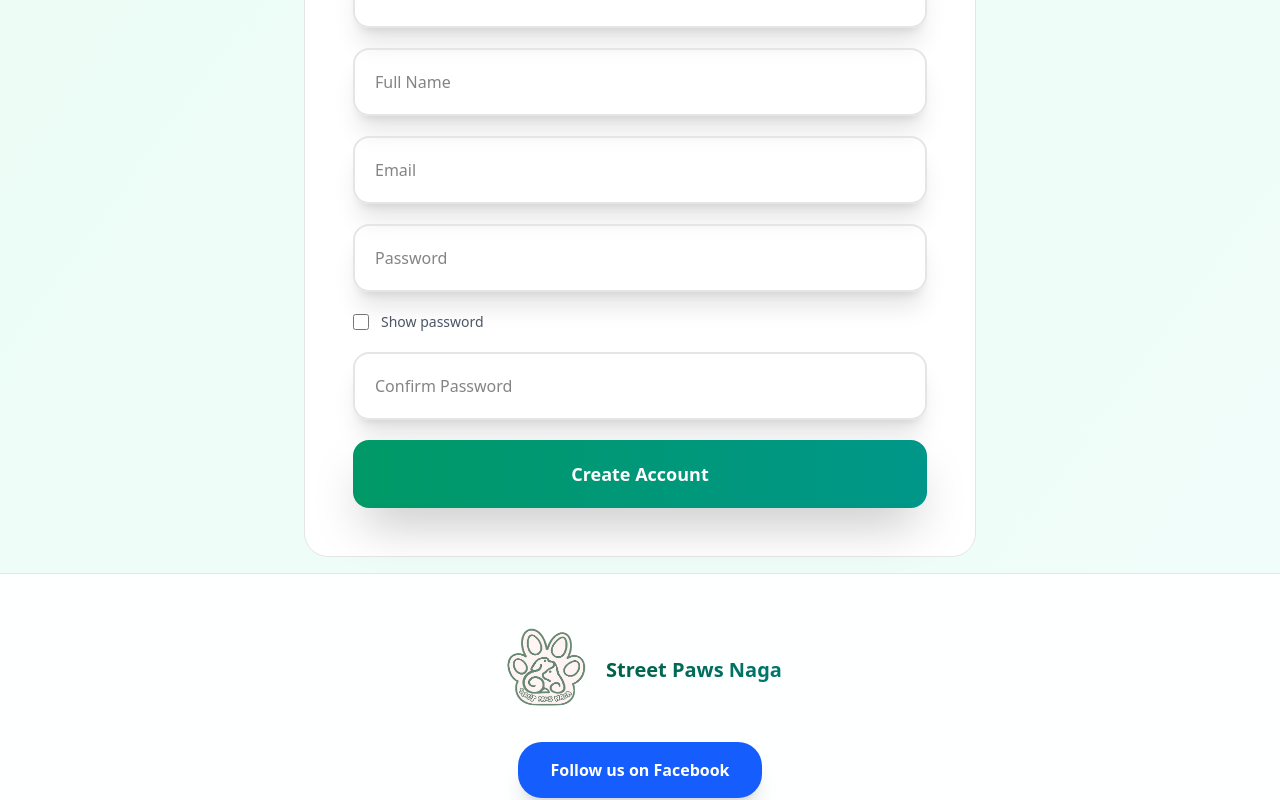
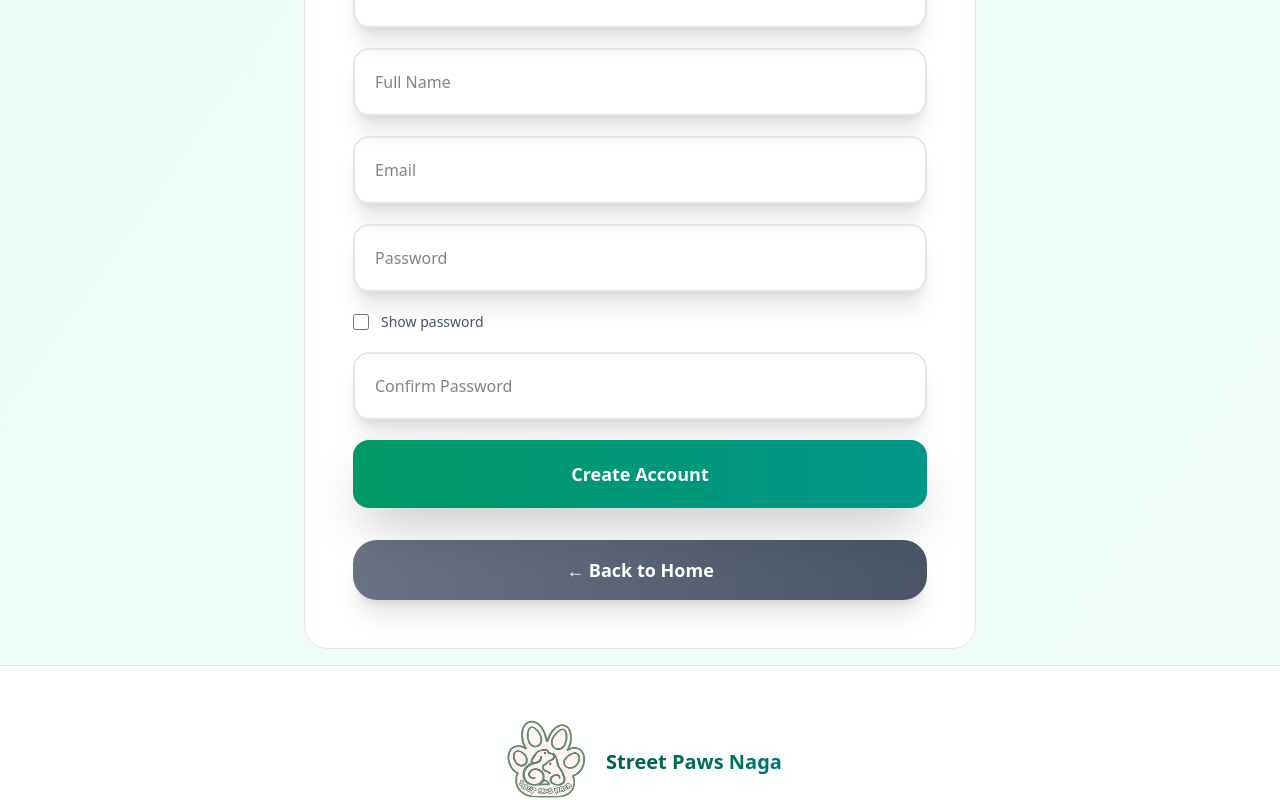
Before and after one commit to oizysmiseriaaa/Street-Paws-Naga, a Next.js app: page /register in a window 1280 px wide. Shown: the part 845-1645 px from the top of the page. Built offline with nearby package versions, Linux system fonts and the light colour scheme.

Commit message:
Fix: Move Back to Home link outside form element for proper layout

```diff
--- a/src/app/register/page.tsx
+++ b/src/app/register/page.tsx
@@ -413,7 +413,14 @@ export default function LoginPage() {
               {loading ? 'Loading...' : isRegister ? 'Create Account' : 'Login'}
             </button>
 
-          </form>
+</form>
+
+          <Link
+            href="/"
+            className="block w-full bg-gradient-to-r from-gray-500 to-gray-600 text-white py-4 px-8 rounded-3xl font-bold text-lg shadow-xl hover:shadow-2xl hover:from-gray-600 hover:to-gray-700 transition-all hover:scale-105 transform text-center"
+          >
+            ← Back to Home
+          </Link>
 
         </div>
       </div>
```
